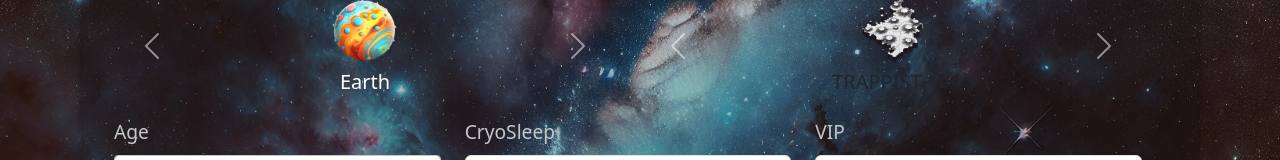
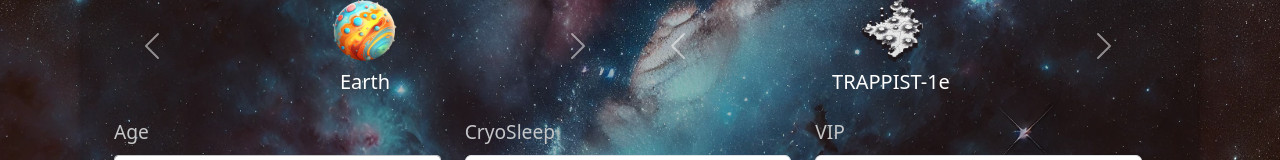
Before and after one commit to inteligenciaArtificialEquipo5/frontend, a React (Vite) app: page / in a window 1280 px wide. Shown: the part 290-450 px from the top of the page. Built offline with nearby package versions, Linux system fonts and the light colour scheme; no server answers.

Commit message:
Cambio estilo de letras

```diff
--- a/src/pages/HomePage.jsx
+++ b/src/pages/HomePage.jsx
@@ -206,7 +206,7 @@ const HomePage = () => {
                                     >
                                         <div className={styles.imageWrapper}>
                                             <img src={destination.imgSrc} className={`w-100 img-fluid ${styles.imageDestinationInputHomePage}`} alt={destination.label} />
-                                            <h5 className=''>{destination.label}</h5>
+                                            <h5 className='text-white'>{destination.label}</h5>
                                         </div>
                                     </div>
                                 ))}
```
